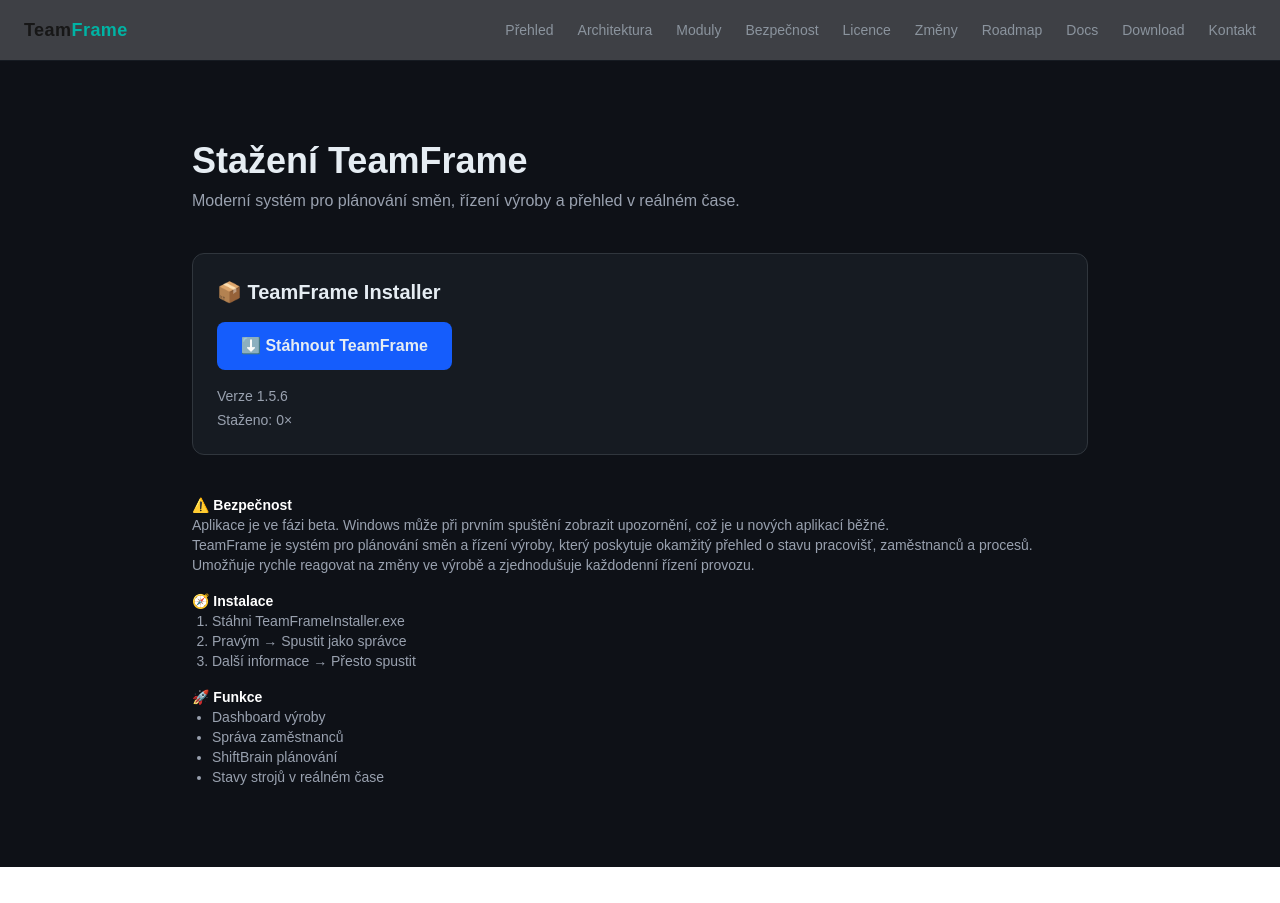
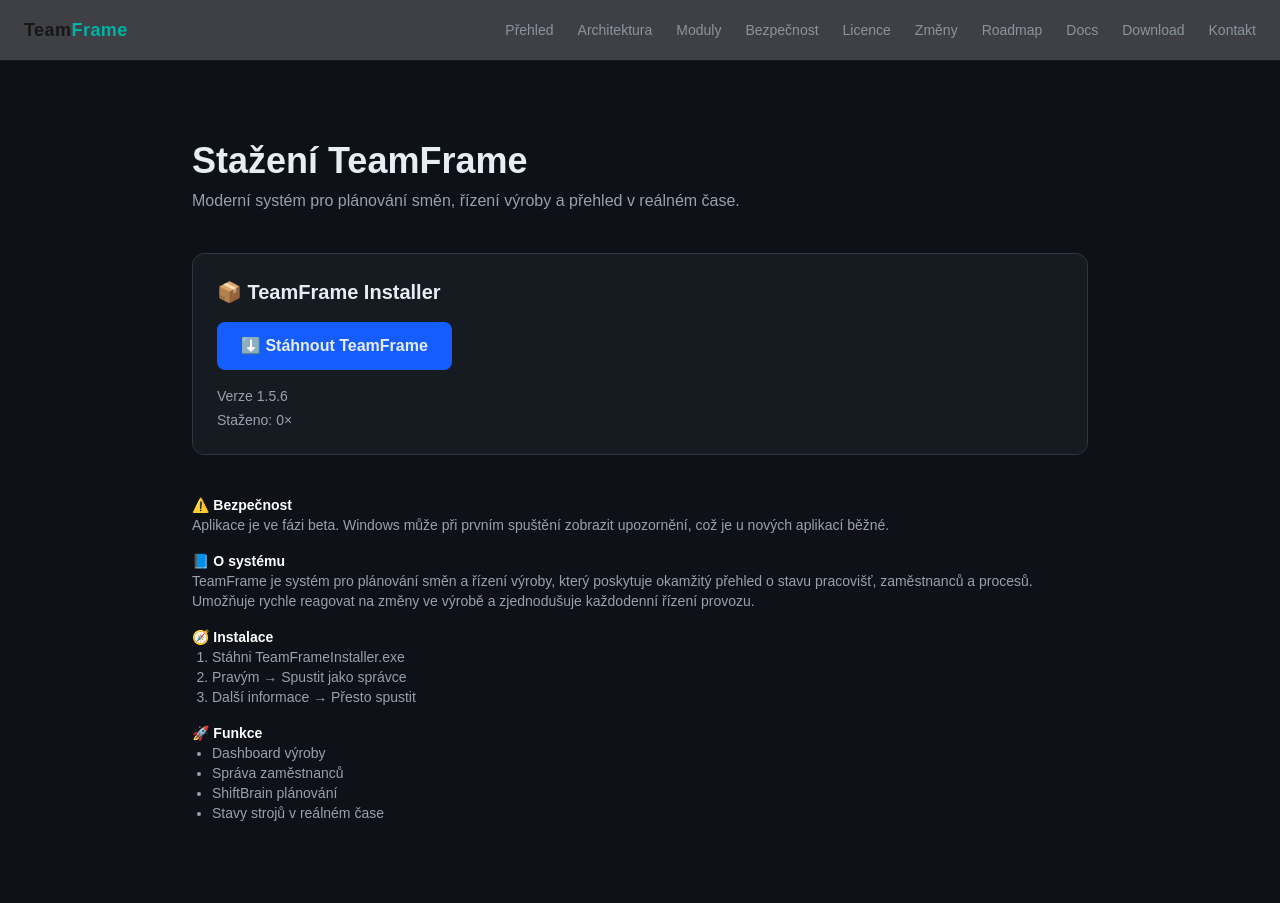
Before and after one commit to rendilife/teamframe-web, a Next.js app: page /download in a window 1280 px wide. Before the commit the page ends 867 px from the top, so only its background shows below. Built offline with nearby package versions, Linux system fonts and the light colour scheme; no server answers.

Commit message:
Website update

```diff
--- a/app/download/DownloadClient.tsx
+++ b/app/download/DownloadClient.tsx
@@ -98,26 +98,21 @@ export default function DownloadClient() {
 
         <div>
           <h3 className="text-white font-semibold">⚠️ Bezpečnost</h3>
-        <p>
+          <p className="text-gray-400">
             Aplikace je ve fázi beta. Windows může při prvním spuštění zobrazit upozornění,
             což je u nových aplikací běžné.
           </p>
+        </div>
 
-
-
+        <div>
+          <h3 className="text-white font-semibold">📘 O systému</h3>
           <p className="text-gray-400">
             TeamFrame je systém pro plánování směn a řízení výroby,
             který poskytuje okamžitý přehled o stavu pracovišť, zaměstnanců a procesů.
           </p>
-
           <p className="text-gray-400">
             Umožňuje rychle reagovat na změny ve výrobě a zjednodušuje každodenní řízení provozu.
           </p>
-
-
-
-
-
         </div>
 
           <div>
```
Lines whose indentation alone changed are shown as unchanged.
